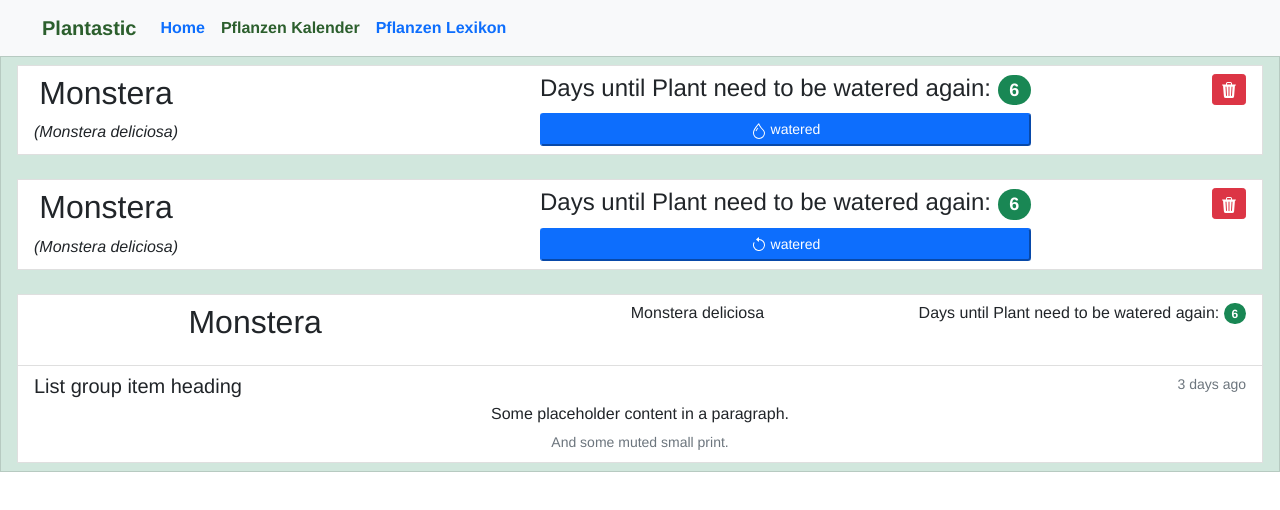
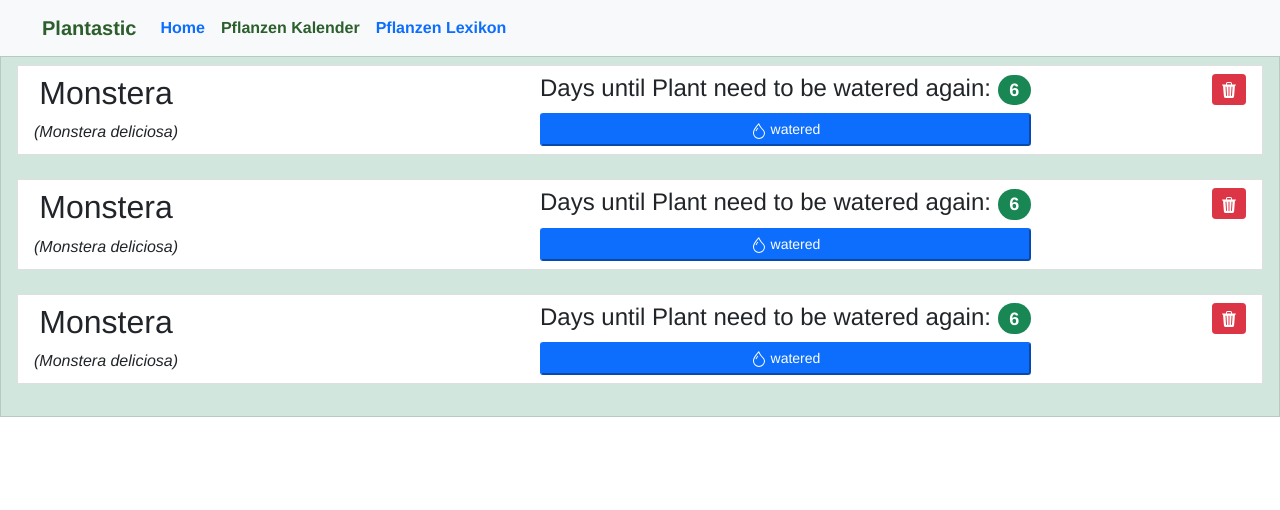
Before and after one commit to nicomarantos/Plant-Frontend, a Vue app: page /plantCalender in a window 1280 px wide. Shown: the top 510 px of the page. Built offline with nearby package versions, Linux system fonts and the light colour scheme; no server answers.

Commit message:
ergänzung

```diff
--- /dev/null
+++ b/src/components/ListingElement.vue
@@ -0,0 +1,44 @@
+<template>
+  <a href="#" class="list-group-item list-group-item-action " aria-current="true">
+    <div class="d-flex w-100 justify-content-sm-between">
+
+      <div>
+        <h2 class="mt-0">Monstera</h2>
+        <i>(Monstera deliciosa)</i>
+      </div>
+
+      <div>
+
+      </div>
+
+      <div>
+        <h4> Days until Plant need to be watered again: <span class="badge bg-success rounded-pill justify-content-flex end">6 </span></h4>
+        <div class="d-grid gap-2 col-14">
+          <button type="button" class="btn-sm btn-primary"><svg xmlns="http://www.w3.org/2000/svg" width="16" height="16" fill="currentColor" class="bi bi-droplet" viewBox="0 0 16 16">
+            <path fill-rule="evenodd" d="M7.21.8C7.69.295 8 0 8 0c.109.363.234.708.371 1.038.812 1.946 2.073 3.35 3.197 4.6C12.878 7.096 14 8.345 14 10a6 6 0 0 1-12 0C2 6.668 5.58 2.517 7.21.8zm.413 1.021A31.25 31.25 0 0 0 5.794 3.99c-.726.95-1.436 2.008-1.96 3.07C3.304 8.133 3 9.138 3 10a5 5 0 0 0 10 0c0-1.201-.796-2.157-2.181-3.7l-.03-.032C9.75 5.11 8.5 3.72 7.623 1.82z"/>
+            <path fill-rule="evenodd" d="M4.553 7.776c.82-1.641 1.717-2.753 2.093-3.13l.708.708c-.29.29-1.128 1.311-1.907 2.87l-.894-.448z"/>
+          </svg> watered </button>
+        </div>
+
+      </div>
+
+      <div>
+        <button type="button" class="btn btn-danger btn-sm justify-content-flex end"><svg xmlns="http://www.w3.org/2000/svg" width="16" height="16" fill="currentColor" class="bi bi-trash3-fill" viewBox="0 0 16 16">
+          <path d="M11 1.5v1h3.5a.5.5 0 0 1 0 1h-.538l-.853 10.66A2 2 0 0 1 11.115 16h-6.23a2 2 0 0 1-1.994-1.84L2.038 3.5H1.5a.5.5 0 0 1 0-1H5v-1A1.5 1.5 0 0 1 6.5 0h3A1.5 1.5 0 0 1 11 1.5Zm-5 0v1h4v-1a.5.5 0 0 0-.5-.5h-3a.5.5 0 0 0-.5.5ZM4.5 5.029l.5 8.5a.5.5 0 1 0 .998-.06l-.5-8.5a.5.5 0 1 0-.998.06Zm6.53-.528a.5.5 0 0 0-.528.47l-.5 8.5a.5.5 0 0 0 .998.058l.5-8.5a.5.5 0 0 0-.47-.528ZM8 4.5a.5.5 0 0 0-.5.5v8.5a.5.5 0 0 0 1 0V5a.5.5 0 0 0-.5-.5Z"/>
+        </svg></button>
+      </div>
+    </div>
+
+  </a>
+  <br>
+</template>
+
+<script>
+export default {
+  name: 'Listing-element'
+}
+</script>
+
+<style scoped>
+
+</style>
--- a/src/views/PlantCalender.vue
+++ b/src/views/PlantCalender.vue
@@ -1,99 +1,38 @@
 <template>
 
   <div class="list-group-item list-group-item-success">
+    <ListingElement></ListingElement>
+    <ListingElement></ListingElement>
+    <ListingElement></ListingElement>
 
-    <a href="#" class="list-group-item list-group-item-action " aria-current="true">
-      <div class="d-flex w-100 justify-content-sm-between">
-
-        <div>
-          <h2 class="mt-0">Monstera</h2>
-          <i>(Monstera deliciosa)</i>
-        </div>
-
-        <div>
-
-        </div>
-
-        <div>
-          <h4> Days until Plant need to be watered again: <span class="badge bg-success rounded-pill justify-content-flex end">6 </span></h4>
-          <div class="d-grid gap-2 col-14">
-          <button type="button" class="btn-sm btn-primary"><svg xmlns="http://www.w3.org/2000/svg" width="16" height="16" fill="currentColor" class="bi bi-droplet" viewBox="0 0 16 16">
-            <path fill-rule="evenodd" d="M7.21.8C7.69.295 8 0 8 0c.109.363.234.708.371 1.038.812 1.946 2.073 3.35 3.197 4.6C12.878 7.096 14 8.345 14 10a6 6 0 0 1-12 0C2 6.668 5.58 2.517 7.21.8zm.413 1.021A31.25 31.25 0 0 0 5.794 3.99c-.726.95-1.436 2.008-1.96 3.07C3.304 8.133 3 9.138 3 10a5 5 0 0 0 10 0c0-1.201-.796-2.157-2.181-3.7l-.03-.032C9.75 5.11 8.5 3.72 7.623 1.82z"/>
-            <path fill-rule="evenodd" d="M4.553 7.776c.82-1.641 1.717-2.753 2.093-3.13l.708.708c-.29.29-1.128 1.311-1.907 2.87l-.894-.448z"/>
-          </svg> watered </button>
-          </div>
-
-        </div>
-
-        <div>
-          <button type="button" class="btn btn-danger btn-sm justify-content-flex end"><svg xmlns="http://www.w3.org/2000/svg" width="16" height="16" fill="currentColor" class="bi bi-trash3-fill" viewBox="0 0 16 16">
-            <path d="M11 1.5v1h3.5a.5.5 0 0 1 0 1h-.538l-.853 10.66A2 2 0 0 1 11.115 16h-6.23a2 2 0 0 1-1.994-1.84L2.038 3.5H1.5a.5.5 0 0 1 0-1H5v-1A1.5 1.5 0 0 1 6.5 0h3A1.5 1.5 0 0 1 11 1.5Zm-5 0v1h4v-1a.5.5 0 0 0-.5-.5h-3a.5.5 0 0 0-.5.5ZM4.5 5.029l.5 8.5a.5.5 0 1 0 .998-.06l-.5-8.5a.5.5 0 1 0-.998.06Zm6.53-.528a.5.5 0 0 0-.528.47l-.5 8.5a.5.5 0 0 0 .998.058l.5-8.5a.5.5 0 0 0-.47-.528ZM8 4.5a.5.5 0 0 0-.5.5v8.5a.5.5 0 0 0 1 0V5a.5.5 0 0 0-.5-.5Z"/>
-          </svg></button>
-        </div>
-      </div>
-
-    </a>
-
-    <br>
-
-    <a href="#" class="list-group-item list-group-item-action " aria-current="true">
-      <div class="d-flex w-100 justify-content-sm-between">
-
-        <div>
-          <h2 class="mt-0">Monstera</h2>
-          <i>(Monstera deliciosa)</i>
-        </div>
-
-        <div>
-
-        </div>
-
-        <div>
-          <h4> Days until Plant need to be watered again: <span class="badge bg-success rounded-pill justify-content-flex end">6</span></h4>
-          <div class="d-grid gap-2 col-14">
-            <button type="button" class="btn-sm btn-primary"><svg xmlns="http://www.w3.org/2000/svg" width="16" height="16" fill="currentColor" class="bi bi-arrow-counterclockwise" viewBox="0 0 16 16">
-              <path fill-rule="evenodd" d="M8 3a5 5 0 1 1-4.546 2.914.5.5 0 0 0-.908-.417A6 6 0 1 0 8 2v1z"/>
-              <path d="M8 4.466V.534a.25.25 0 0 0-.41-.192L5.23 2.308a.25.25 0 0 0 0 .384l2.36 1.966A.25.25 0 0 0 8 4.466z"/>
-            </svg> watered </button>
-          </div>
-
-        </div>
-
-        <div>
-          <button type="button" class="btn btn-danger btn-sm justify-content-flex end"><svg xmlns="http://www.w3.org/2000/svg" width="16" height="16" fill="currentColor" class="bi bi-trash3-fill" viewBox="0 0 16 16">
-            <path d="M11 1.5v1h3.5a.5.5 0 0 1 0 1h-.538l-.853 10.66A2 2 0 0 1 11.115 16h-6.23a2 2 0 0 1-1.994-1.84L2.038 3.5H1.5a.5.5 0 0 1 0-1H5v-1A1.5 1.5 0 0 1 6.5 0h3A1.5 1.5 0 0 1 11 1.5Zm-5 0v1h4v-1a.5.5 0 0 0-.5-.5h-3a.5.5 0 0 0-.5.5ZM4.5 5.029l.5 8.5a.5.5 0 1 0 .998-.06l-.5-8.5a.5.5 0 1 0-.998.06Zm6.53-.528a.5.5 0 0 0-.528.47l-.5 8.5a.5.5 0 0 0 .998.058l.5-8.5a.5.5 0 0 0-.47-.528ZM8 4.5a.5.5 0 0 0-.5.5v8.5a.5.5 0 0 0 1 0V5a.5.5 0 0 0-.5-.5Z"/>
-          </svg></button>
-        </div>
-      </div>
-
-    </a>
-
-    <br>
-
-    <a href="#" class="list-group-item list-group-item-action " aria-current="true">
-      <div class="d-flex w-100 justify-content-between">
-        <div></div>
-        <h2 class="mb-3">Monstera</h2>
-        <br>
-        <h6>Monstera deliciosa</h6>
-        <h6>Days until Plant need to be watered again:  <span class="badge bg-success rounded-pill justify-content-flex end">6</span></h6>
-      </div>
-    </a>
-
-    <a href="#" class="list-group-item list-group-item-action">
-      <div class="d-flex w-100 justify-content-between">
-        <h5 class="mb-1">List group item heading</h5>
-        <small class="text-muted">3 days ago</small>
-      </div>
-      <p class="mb-1">Some placeholder content in a paragraph.</p>
-      <small class="text-muted">And some muted small print.</small>
-    </a>
   </div>
 </template>
 
 <script>
+import ListingElement from '@/components/ListingElement'
 export default {
+  name: 'PlantCalender',
+  components: { ListingElement },
+  data () {
+    return {
+      plantLexicon: []
+    }
+  },
 
+  mounted () {
+    const endpoint = process.env.VUE_APP_BACKEND_BASE_URL + '/api/v1/plant'
+    const requestOptions = {
+      method: 'GET',
+      redirect: 'follow'
+    }
+
+    fetch(endpoint, requestOptions)
+      .then(response => response.json())
+      .then(result => result.forEach(plant => {
+        this.plantCalender.push(plant)
+      }))
+      .catch(error => console.log('error', error))
+  }
 }
 </script>
 
```
Also changed, not shown: src/components/watering entry.vue (deleted, +0 -13 lines), 1 other file (tests, documents, lock files or other folders).
